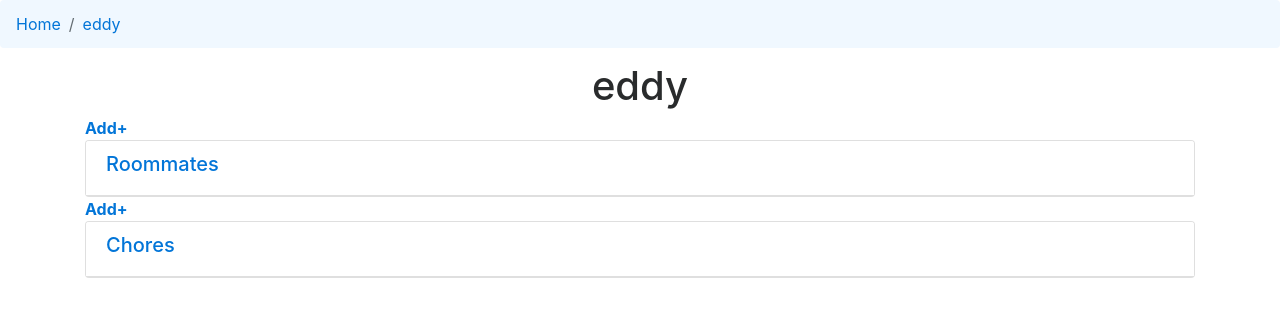
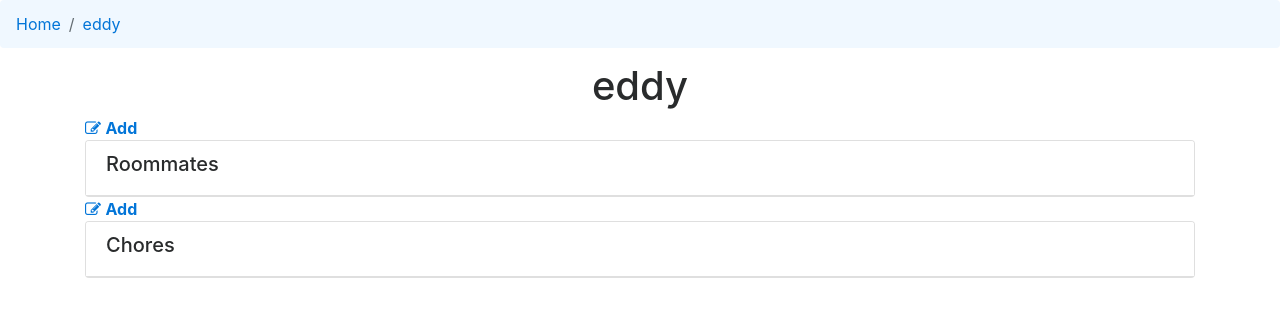
Before and after one commit to apramz/project2, a Django app: a page that uses reminder/templates/reminder/base.html in a window 1280 px wide. Shown: the part 60-377 px from the top of the page. Run offline with Django 3.2, Linux system fonts and the light colour scheme; data comes from the database, SQL or seed files in the repository; some libraries are stand-ins or nearby versions.

Commit message:
accidental html update lol

```diff
--- a/reminder/templates/reminder/base.html
+++ b/reminder/templates/reminder/base.html
@@ -29,6 +29,9 @@
 		  {% if team %}
 		  	<li class="breadcrumb-item"><a href="{{ team.get_absolute_url }}">{{ team.name }}</a></li>
 		  {% endif %}
+		  {% if form %}
+		  	<li class="breadcrumb-item">Form</li>
+		  {% endif %}
 		  {% if roommate %}
 		  	<li class="breadcrumb-item"><a href="{{ roommate.get_absolute_url }}">{{ roommate.name }}</a></li>
 		  {% endif %}
--- a/reminder/templates/reminder/view_team.html
+++ b/reminder/templates/reminder/view_team.html
@@ -1,12 +1,12 @@
 {% extends 'reminder/base.html' %}
 {% block title %} {{ team.name }} {% endblock %}
 {% block content %}
-	<a href="{% url 'create_roommate' %}"><strong>Add+</strong></a>
+	<a href="{% url 'create_roommate' slug=team.slug %}"><i class="fa fa-pencil-square-o"></i> <strong>Add</strong></a>
 
 	<div id="accordionOne" role="tablist">
 		<div class="card">
-			<div class="card-header" role="tab" id="headingOne">
-				<h5><a data-toggle="collapse" href="#collapseOne">Roommates</a></h5>
+			<div class="card-header" role="tab" id="headingOne" data-toggle="collapse" href="#collapseOne">
+				<h5>Roommates</h5>
 			</div>
 			<div id="collapseOne" class="collapse" role="tabpanel" data-parent="#accordionOne">
 				<div class="card-body">
@@ -14,18 +14,18 @@
 						<li><a href="{{ roommate.get_absolute_url }}">{{ roommate.name }}</a></li>
 					{% empty %}
 						<p>No roommates registered yet!</p>
-						<a href="{% url 'create_roommate' %}">Add Roommate</a>
+						<a href="{% url 'create_roommate' slug=team.slug %}">Add Roommate</a>
 					{% endfor %}
 				</div>
 			</div>
 		</div>
 	</div>
 
-	<a href="{% url 'create_chore' slug=team.slug %}"><strong>Add+</strong></a>
+	<a href="{% url 'create_chore' slug=team.slug %}"><i class="fa fa-pencil-square-o"></i> <strong>Add</strong></a>
 	<div id="accordionTwo" role="tablist">
 		<div class="card">
-			<div class="card-header" role="tab" id="headingTwo">
-				<h5><a data-toggle="collapse" href="#collapseTwo">Chores</a></h5>
+			<div class="card-header" role="tab" id="headingTwo" data-toggle="collapse" href="#collapseTwo">
+				<h5>Chores</h5>
 			</div>
 			<div id="collapseTwo" class="collapse" role="tabpanel" data-parent="#accordionTwo">
 				<div class="card-body">
```
